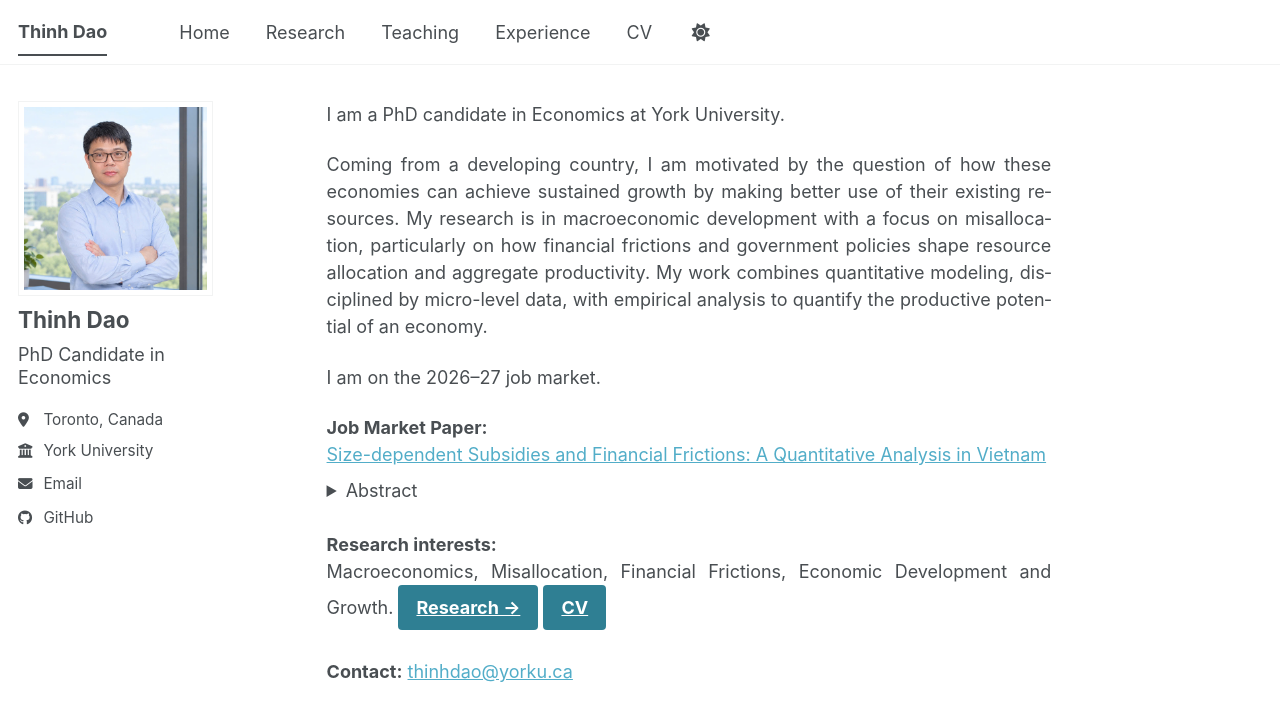
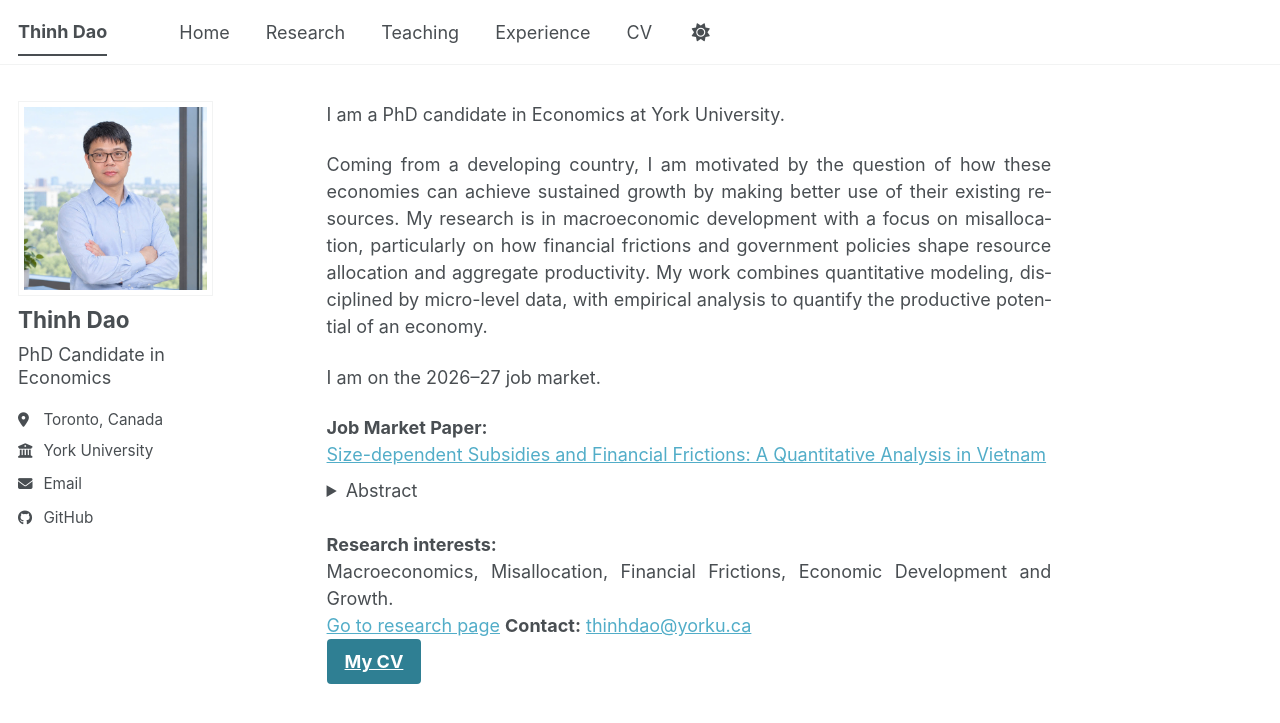
Before and after one commit to thinh-dao-econ/thinh-dao-econ.github.io, a Jekyll site: the page built from _pages/about.md, in a window 1280 px wide. Shown: the top 723 px of the page. Built offline with Jekyll 4.4.1, drawn with Linux system fonts in a browser that asks for light colours; a style sheet for code colours, icons or effects is not loaded.

Commit message:
Update contact information and research links

```diff
--- a/_pages/about.md
+++ b/_pages/about.md
@@ -23,7 +23,7 @@ Motivated by a policy in Vietnam that capped short-term lending rates for small
 </details>
 
 **Research interests:**<br>
-Macroeconomics, Misallocation, Financial Frictions, Economic Development and Growth.
-[Research →](/research/){: .btn .btn--primary .btn--large} [CV](/files/Thinh_Dao_CV.pdf){: .btn .btn--primary .btn--large}
-
-**Contact:** [thinhdao@yorku.ca](mailto:thinhdao@yorku.ca)
+Macroeconomics, Misallocation, Financial Frictions, Economic Development and Growth.<br>
+[Go to research page](/research/)
+**Contact:** [thinhdao@yorku.ca](mailto:thinhdao@yorku.ca) <br>
+[My CV](/files/Thinh_Dao_CV.pdf){: .btn .btn--primary .btn--large}
```
